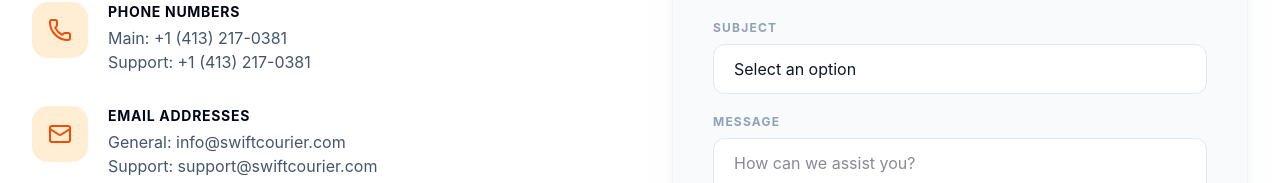
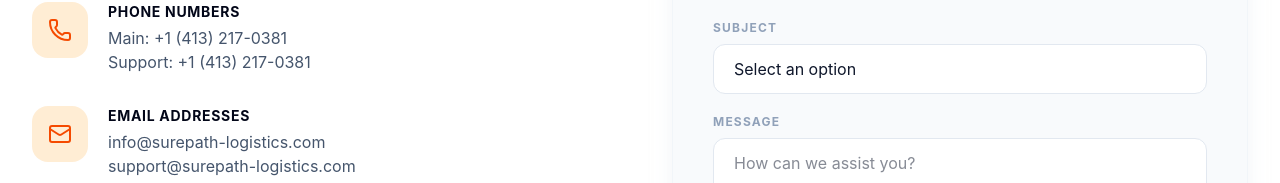
Before and after one commit to postalshipment2-afk/swiftcourier, a React (Vite) app: page /contact in a window 1280 px wide. Shown: the part 769-952 px from the top of the page. Built offline with nearby package versions, Linux system fonts and the light colour scheme; no server answers.

Commit message:
fixing bugs

```diff
--- a/src/app/pages/Contact.tsx
+++ b/src/app/pages/Contact.tsx
@@ -360,11 +360,17 @@
                     <h3 className="font-bold text-slate-950 mb-1 uppercase tracking-wider text-sm">
                       Phone Numbers
                     </h3>
-                    <p className="text-slate-600">
-                      Main: +1 (413) 217-0381
+                    <span className="text-slate-600">
+                      Main:{" "}
+                      <a href="tel:+14132170381" className="hover:underline">
+                        +1 (413) 217-0381
+                      </a>
                       <br />
-                      Support: +1 (413) 217-0381
-                    </p>
+                      Support:{" "}
+                      <a href="tel:+14132170381" className="hover:underline">
+                        +1 (413) 217-0381
+                      </a>
+                    </span>
                   </div>
                 </div>
 
@@ -376,11 +382,21 @@
                     <h3 className="font-bold text-slate-950 mb-1 uppercase tracking-wider text-sm">
                       Email Addresses
                     </h3>
-                    <p className="text-slate-600">
-                      General: info@swiftcourier.com
+                    <span className="text-slate-600">
+                      <a
+                        href="mailto:info@surepath-logistics.com"
+                        className="hover:underline"
+                      >
+                        info@surepath-logistics.com
+                      </a>
                       <br />
-                      Support: support@swiftcourier.com
-                    </p>
+                      <a
+                        href="mailto:support@surepath-logistics.com"
+                        className="hover:underline"
+                      >
+                        support@surepath-logistics.com
+                      </a>
+                    </span>
                   </div>
                 </div>
 
```
